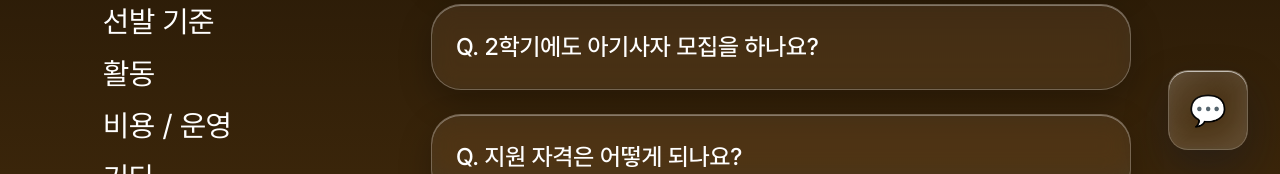
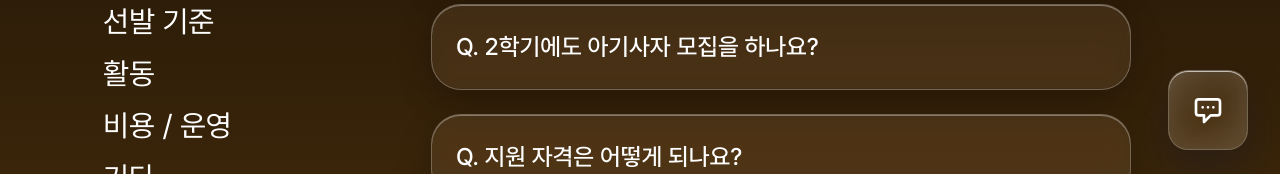
Before and after one commit to chominseo0723/yu-likelion-14th-homepage, a React (Vite) app: page /qanda in a window 1280 px wide. Shown: the part 626-800 px from the top of the page. Built offline with nearby package versions, Linux system fonts and the light colour scheme; a web font is replaced by a local one.

Commit message:
fix : chatbot 아이콘 변경

```diff
--- a/src/components/Chatbot/Chatbot.jsx
+++ b/src/components/Chatbot/Chatbot.jsx
@@ -190,7 +190,19 @@ const [messages, setMessages] = useState([
           onClick={() => setIsOpen(true)}
           className="glass w-20 text-3xl h-20 rounded-full bg-gradient-to-r from-[#FF9000] to-[#FF5E00] shadow-lg hover:shadow-xl transition-all duration-300 flex items-center justify-center group hover:scale-110"
         >
-          💬
+            <svg
+            className="w-8 h-8 text-white"
+            fill="none"
+            stroke="currentColor"
+            viewBox="0 0 24 24"
+          >
+            <path
+              strokeLinecap="round"
+              strokeLinejoin="round"
+              strokeWidth={2}
+              d="M8 10h.01M12 10h.01M16 10h.01M9 16H5a2 2 0 01-2-2V6a2 2 0 012-2h14a2 2 0 012 2v8a2 2 0 01-2 2h-5l-5 5v-5z"
+            />
+          </svg>
         </button>
       )}
 
```
